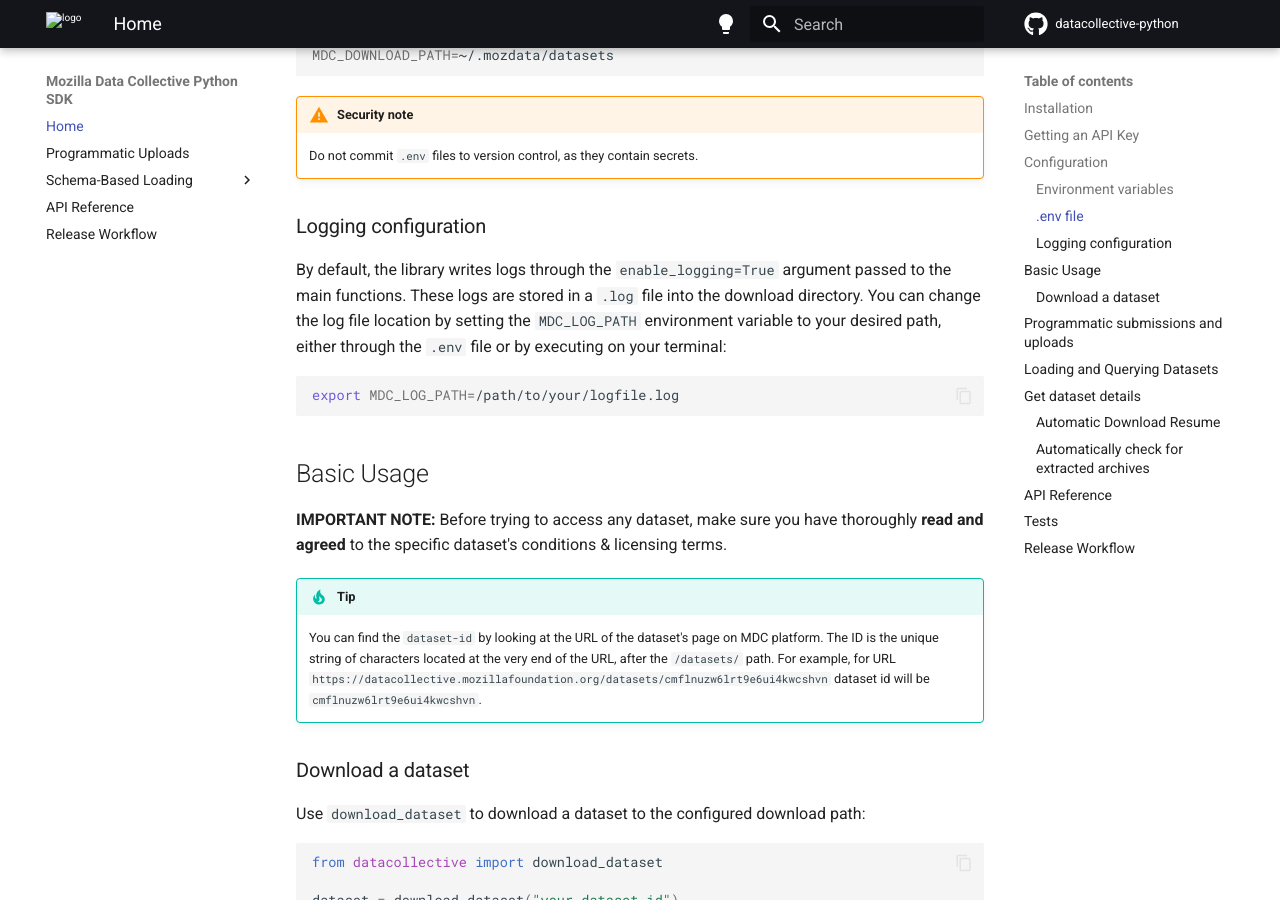
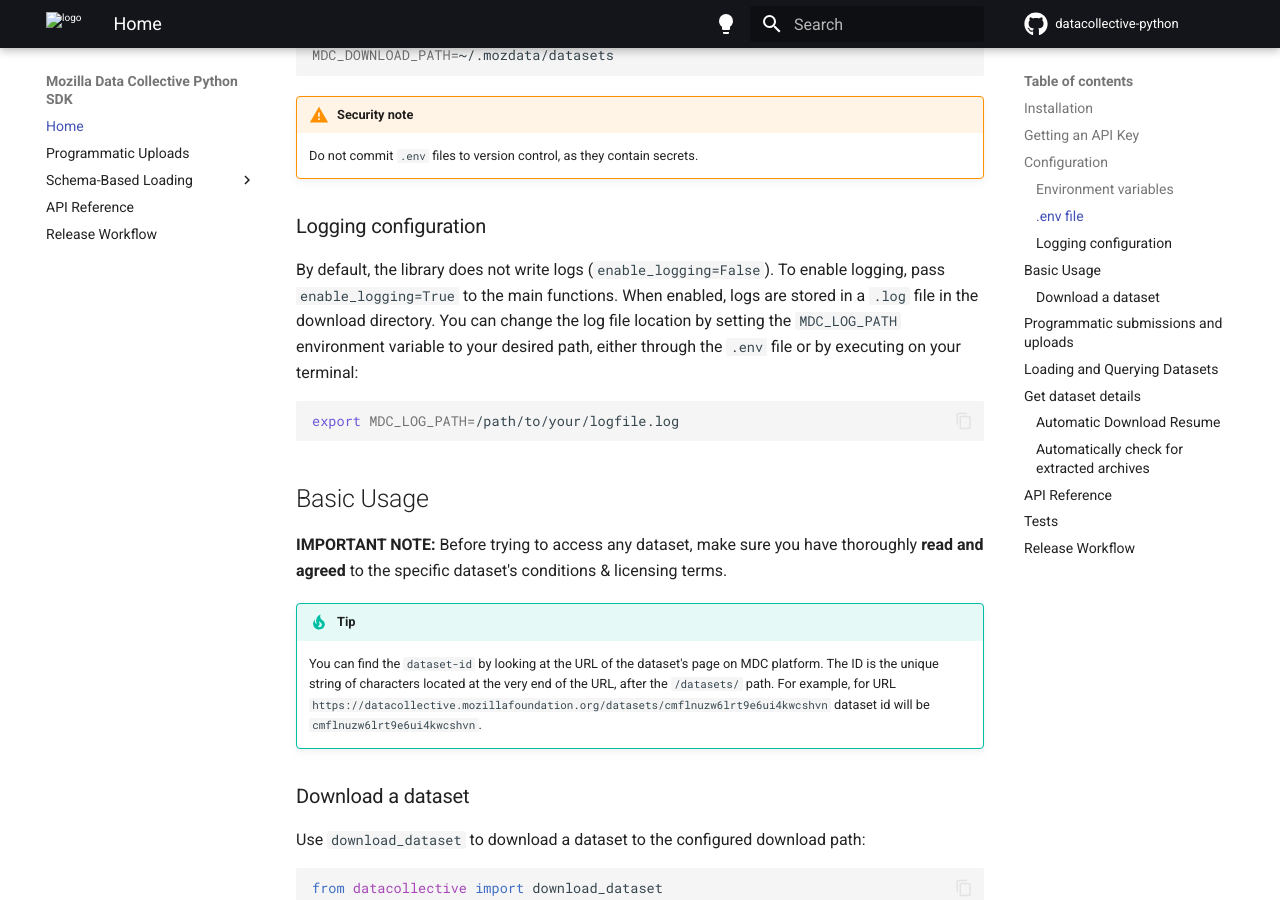
Before and after one commit to Mozilla-Data-Collective/datacollective-python, an MkDocs documentation site: the page built from docs/index.md, in a window 1280 px wide and 900 px high, scrolled down 1561 px. Built offline with MkDocs 1.6.1 and Material for MkDocs 9.7.7, drawn with Linux system fonts in a browser that asks for light colours; comment, search, counter and statistics services are not loaded.

Commit message:
Update docs

````diff
--- a/docs/index.md
+++ b/docs/index.md
@@ -70,15 +70,14 @@ MDC_DOWNLOAD_PATH=~/.mozdata/datasets
 
 ### Logging configuration
 
-By default, the library writes logs through the `enable_logging=True` argument passed to the main functions.
-These logs are stored in a `.log` file into the download directory.
+By default, the library does not write logs (`enable_logging=False`). To enable logging, pass `enable_logging=True` to the main functions.
+When enabled, logs are stored in a `.log` file in the download directory.
 You can change the log file location by setting the `MDC_LOG_PATH` environment variable to your desired path,
 either through the `.env` file or by executing on your terminal:
 
 ```bash
 export MDC_LOG_PATH=/path/to/your/logfile.log
 ```
-
 
 ## Basic Usage
 
````
